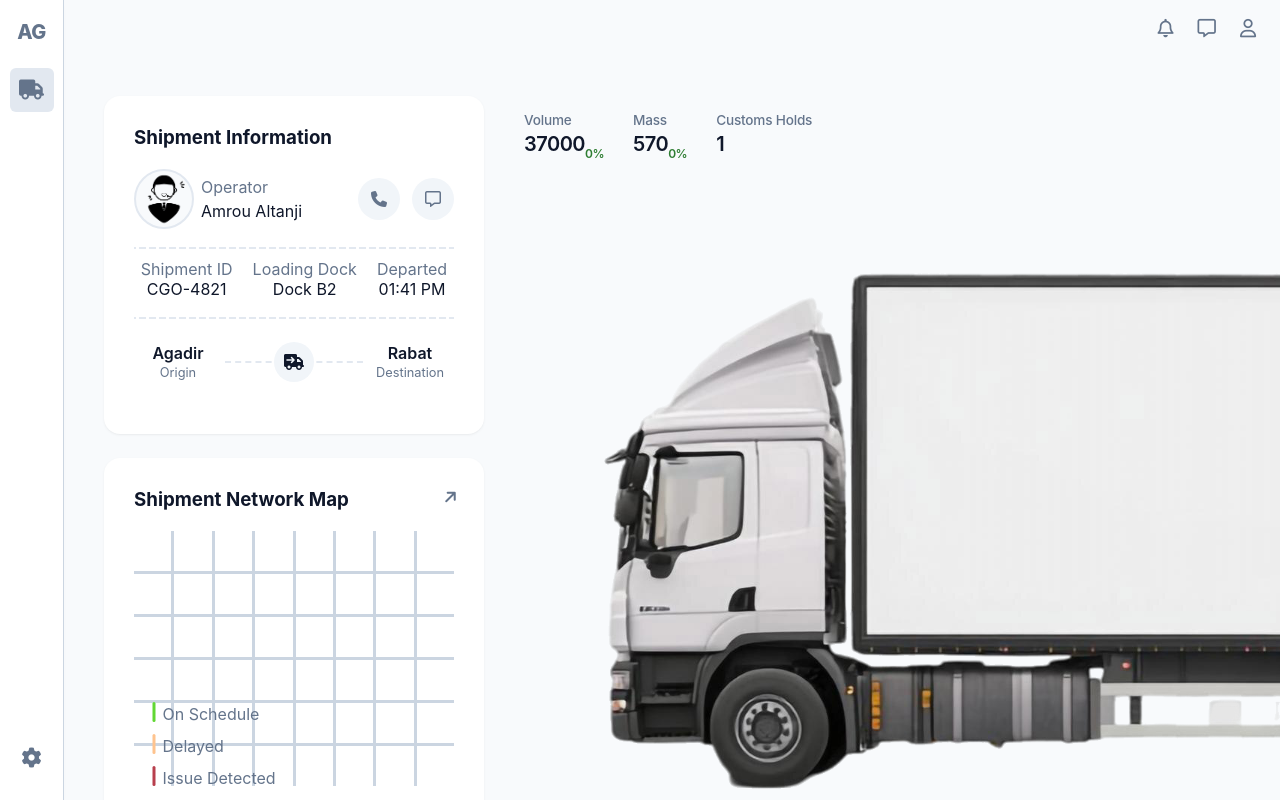
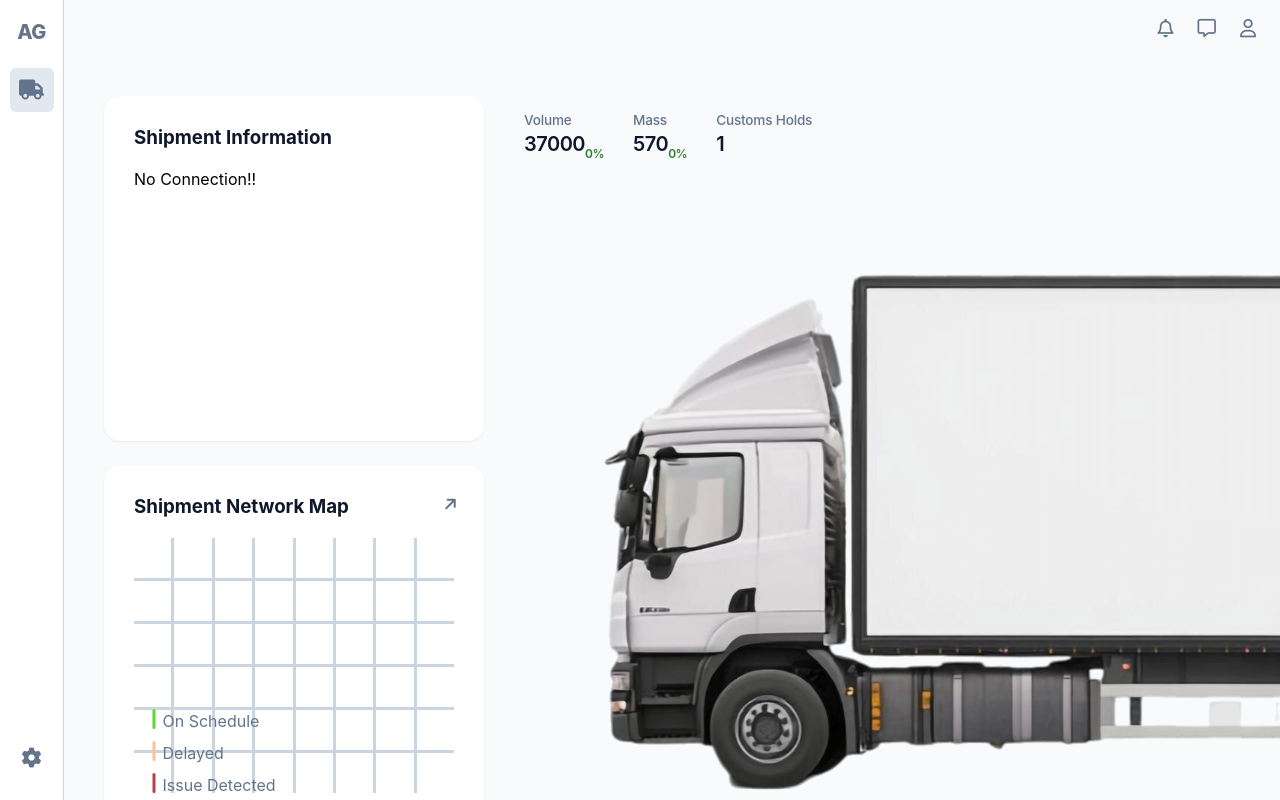
Before and after one commit to ARGUS269/Aetheria-Logistics-Hub, a Vue app: page /logistic in a window 1280 px wide. Built offline with nearby package versions, Linux system fonts and the light colour scheme.

Commit message:
feat: initial project setup

```diff
--- a/src/components/ShipmentInformation.vue
+++ b/src/components/ShipmentInformation.vue
@@ -2,18 +2,25 @@
 import { ref, computed, onMounted, onUnmounted, inject } from "vue";
 const source = ref("Agadir");
 const destination = ref("Rabat");
-const shipmentID = ref("CGO-4821");
 const loadingDock = ref("Dock B2");
 const globalAMPMCapsule = inject("globalAMPM");
+
 const props = defineProps({
   btnisClicked: {
     type: Object,
     required: true,
   },
+  isLogin: {
+    type: Object,
+    required: true,
+  },
 });
-
+const shipmentID = computed(() => {
+  return Date.now().toString().slice(-4);
+});
 const departedTimeFormatted = computed(() => {
   const d = new Date();
+  d.setHours(d.getHours() + 10);
   const timeOptions = {
     hour: "2-digit",
     minute: "2-digit",
@@ -31,7 +38,7 @@ const departedTimeFormatted = computed(() => {
     <div class="head">
       <h3 class="txt">Shipment Information</h3>
     </div>
-    <div class="dashboard-infos">
+    <div class="dashboard-infos" v-show="isLogin?.value">
       <div class="contact-information custom-dash-bottom">
         <div class="contact-infos">
           <img src="../assets/operator.png" alt="" class="operator-img" />
@@ -48,7 +55,7 @@ const departedTimeFormatted = computed(() => {
       <div class="shipment-infos custom-dash-bottom">
         <div class="shipment-id">
           <div class="ttl">Shipment ID</div>
-          <div class="bdy txt">{{ shipmentID }}</div>
+          <div class="bdy txt">CGO-{{ shipmentID }}</div>
         </div>
         <div class="loading-dock">
           <div class="ttl">Loading Dock</div>
@@ -72,6 +79,7 @@ const departedTimeFormatted = computed(() => {
         </div>
       </div>
     </div>
+    <div v-show="!isLogin?.value">No Connection!!</div>
   </div>
 </template>
 
@@ -175,6 +183,7 @@ const departedTimeFormatted = computed(() => {
   display: flex;
   flex-direction: column;
   width: 380px;
+  min-height: 345px;
   padding: 30px;
   border-radius: 16px;
   box-shadow:
@@ -278,7 +287,4 @@ const departedTimeFormatted = computed(() => {
 .corps:hover i {
   color: var(--text-main);
 }
-
-.dashboard-infos {
-}
 </style>
--- a/src/views/LogisticsHub.vue
+++ b/src/views/LogisticsHub.vue
@@ -188,8 +188,16 @@ function chevron() {
     :data-theme="btnisClicked?.value ? 'dark' : 'light'"
   >
     <div class="left-dashboard-panel">
-      <ShipmentInformation class="info-area" :btnisClicked="{ value: btnisClicked.value }" />
-      <ShipmentNetworkMap class="map-area" :btnisClicked="{ value: btnisClicked.value }" />
+      <ShipmentInformation
+        class="info-area"
+        :btnisClicked="{ value: btnisClicked.value }"
+        :isLogin="{ value: loginObject?.isLogin }"
+      />
+      <ShipmentNetworkMap
+        class="map-area"
+        :btnisClicked="{ value: btnisClicked.value }"
+        :isLogin="{ value: loginObject?.isLogin }"
+      />
     </div>
     <div class="right-dashboard-panel">
       <AnalyticsBanner
```
